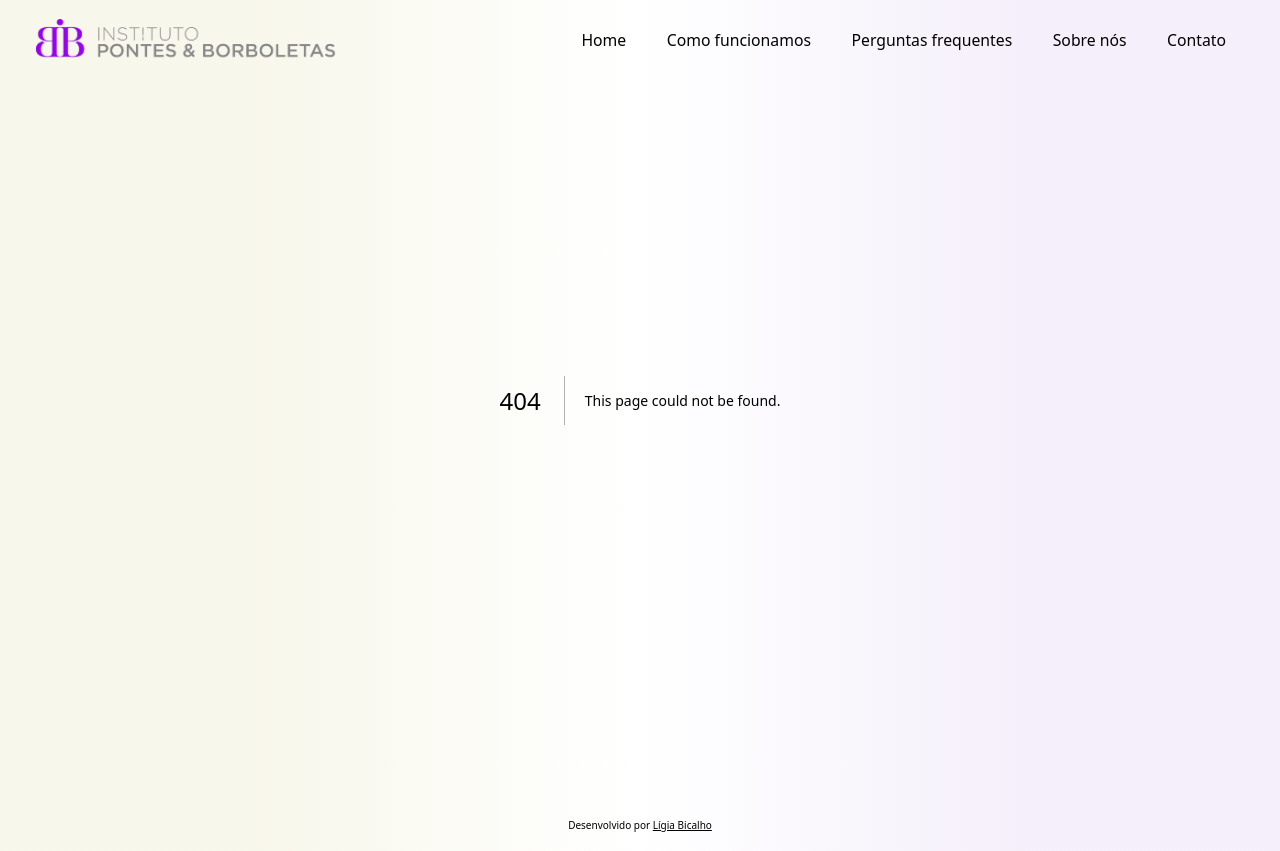
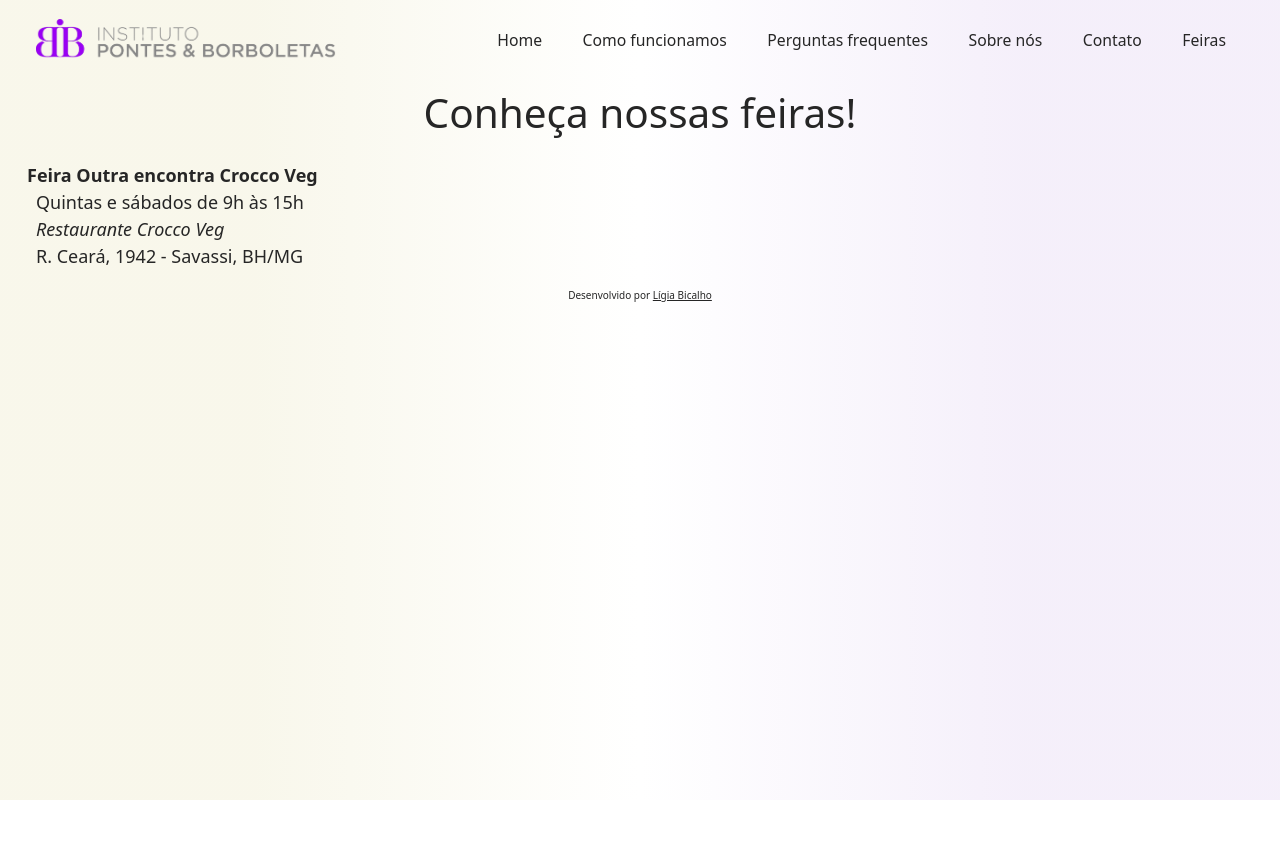
Before and after one commit to ligiabicalho/pontes-e-borboletas, a Next.js app: page /fairs in a window 1280 px wide. Before the commit this address had no page. After the commit the page ends 800 px from the top, so only its background shows below. Built offline with nearby package versions, Linux system fonts and the light colour scheme; a web font is replaced by a local one.

Commit message:
feat: create "fairs" page and add "Feiras" to Navbar

```diff
--- a/src/components/Navbar/Navbar.tsx
+++ b/src/components/Navbar/Navbar.tsx
@@ -48,9 +48,13 @@ export const NAV_ITEMS: NavItem[] = [
     title: "Contato",
     href: "/contact",
   },
+  {
+    title: "Feiras",
+    href: "/fairs",
+  },
 ];
 
-const MOBILE_NAV_ITEMS: MobileNavItem[] = [
+const MOBILE_NAV_BAR: MobileNavItem[] = [
   {
     key: "menu",
     Icon: MenuIcon,
@@ -101,7 +105,7 @@ export function Navbar() {
         </div>
 
         <div className="space-x-4 block lg:hidden">
-          {MOBILE_NAV_ITEMS.map(({ Icon, key, Wrapper }) => {
+          {MOBILE_NAV_BAR.map(({ Icon, key, Wrapper }) => {
             const Component = (
               <Button
                 key={key}
--- a/src/components/Navbar/NavbarSheet.tsx
+++ b/src/components/Navbar/NavbarSheet.tsx
@@ -26,6 +26,10 @@ const NAV_ITEMS_MOBILE: NavItem[] = [
   {
     title: "Contato",
     href: "/contact",
+  },
+  {
+    title: "Feiras",
+    href: "/fairs",
   },
 ];
 
--- /dev/null
+++ b/src/pages/fairs.tsx
@@ -0,0 +1,30 @@
+import * as React from "react";
+import fairs from "../db/fairs.json";
+
+export default function Fairs() {
+  return (
+    <section className="h-fit flex flex-col pt-20 px-6">
+      <h2 className="font-primary text-2xl lg:text-4xl text-center mb-6">
+        Conheça nossas feiras!
+      </h2>
+
+      <ul className="flex flex-col gap-2">
+        {fairs.map(
+          (fair: any) =>
+            fair.name && (
+              <li key={fair.id}>
+                <p className="font-bold">{fair.name}</p>
+                <div className="ml-2">
+                  <p>
+                    {fair.frequency} de {fair.openingHours}
+                  </p>
+                  <p className="italic">{fair.location}</p>
+                  <p>{fair.address}</p>
+                </div>
+              </li>
+            ),
+        )}
+      </ul>
+    </section>
+  );
+}
```
